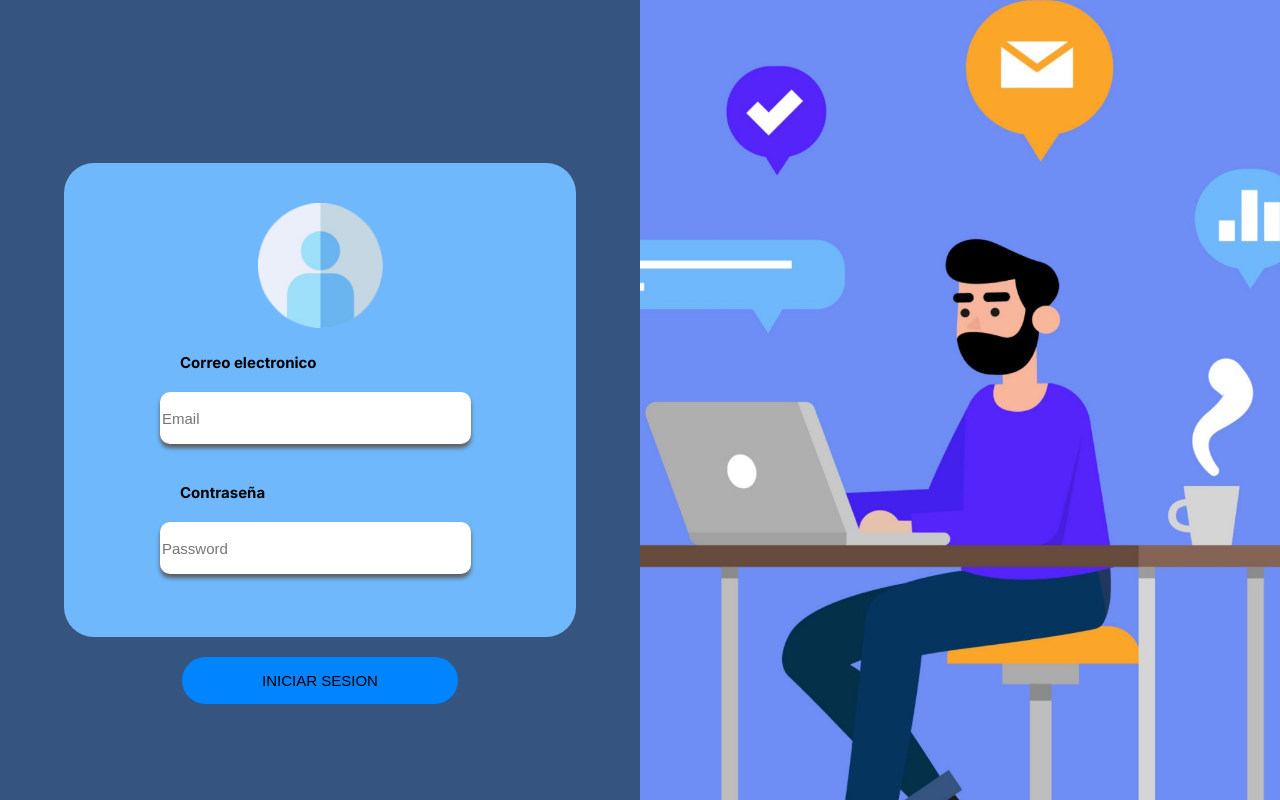
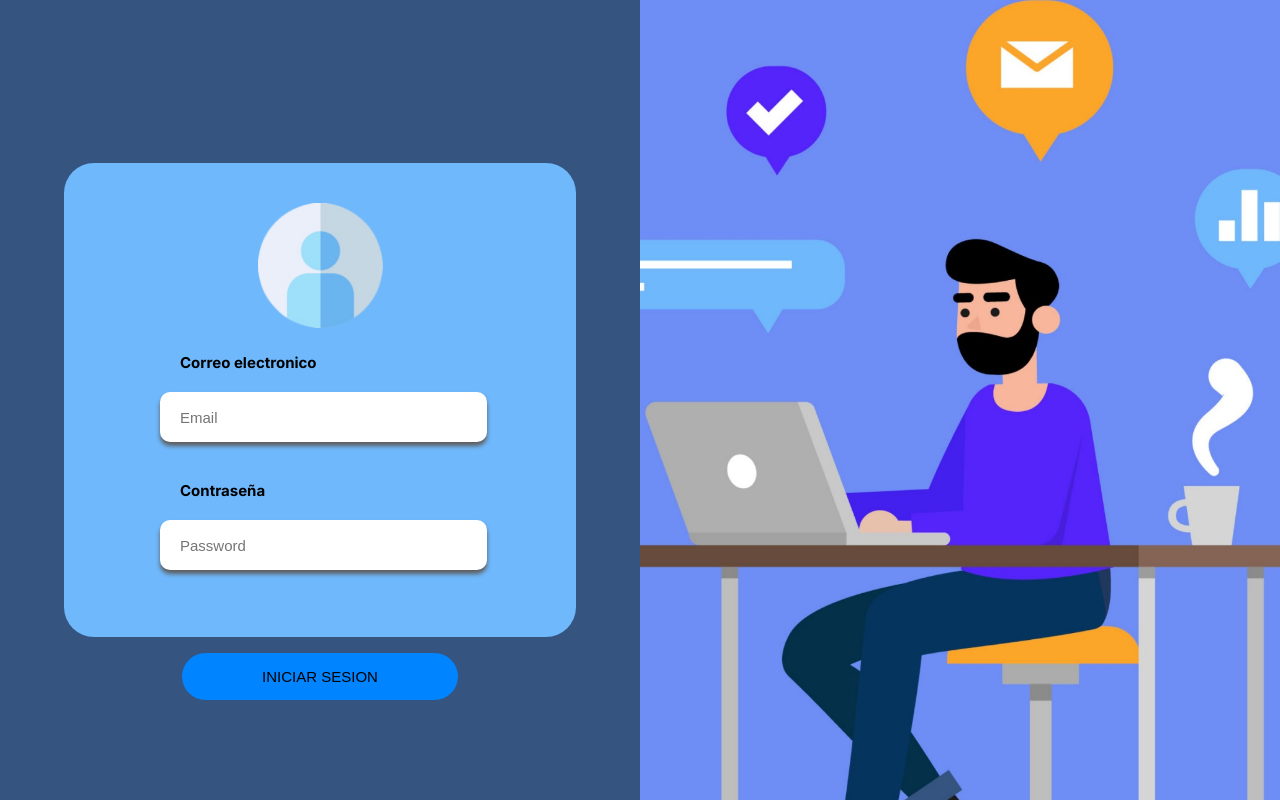
Before and after one commit to DiegoG0477/linkjobs, a Next.js app: page / in a window 1280 px wide. Built offline with nearby package versions, Linux system fonts and the light colour scheme.

Commit message:
fixed login's labels

```diff
--- a/components/styles.css
+++ b/components/styles.css
@@ -30,6 +30,7 @@
     border: 0;
     border-radius: 10px;
     width: 24vw;
+    padding: 0px 0px 0px 20px;
     height: 50px;
     font-size: 15px;
     color: #000000;
```
